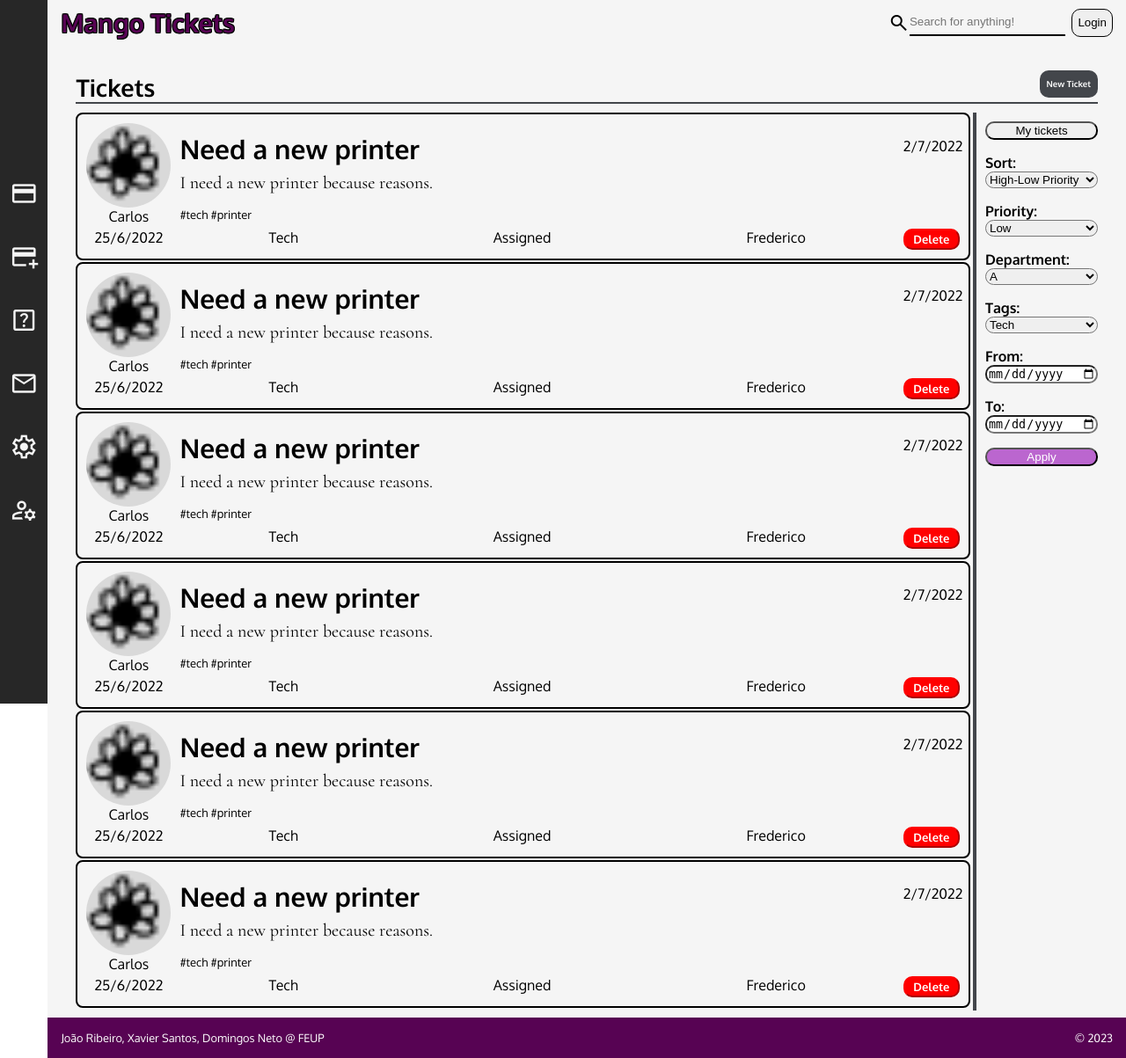
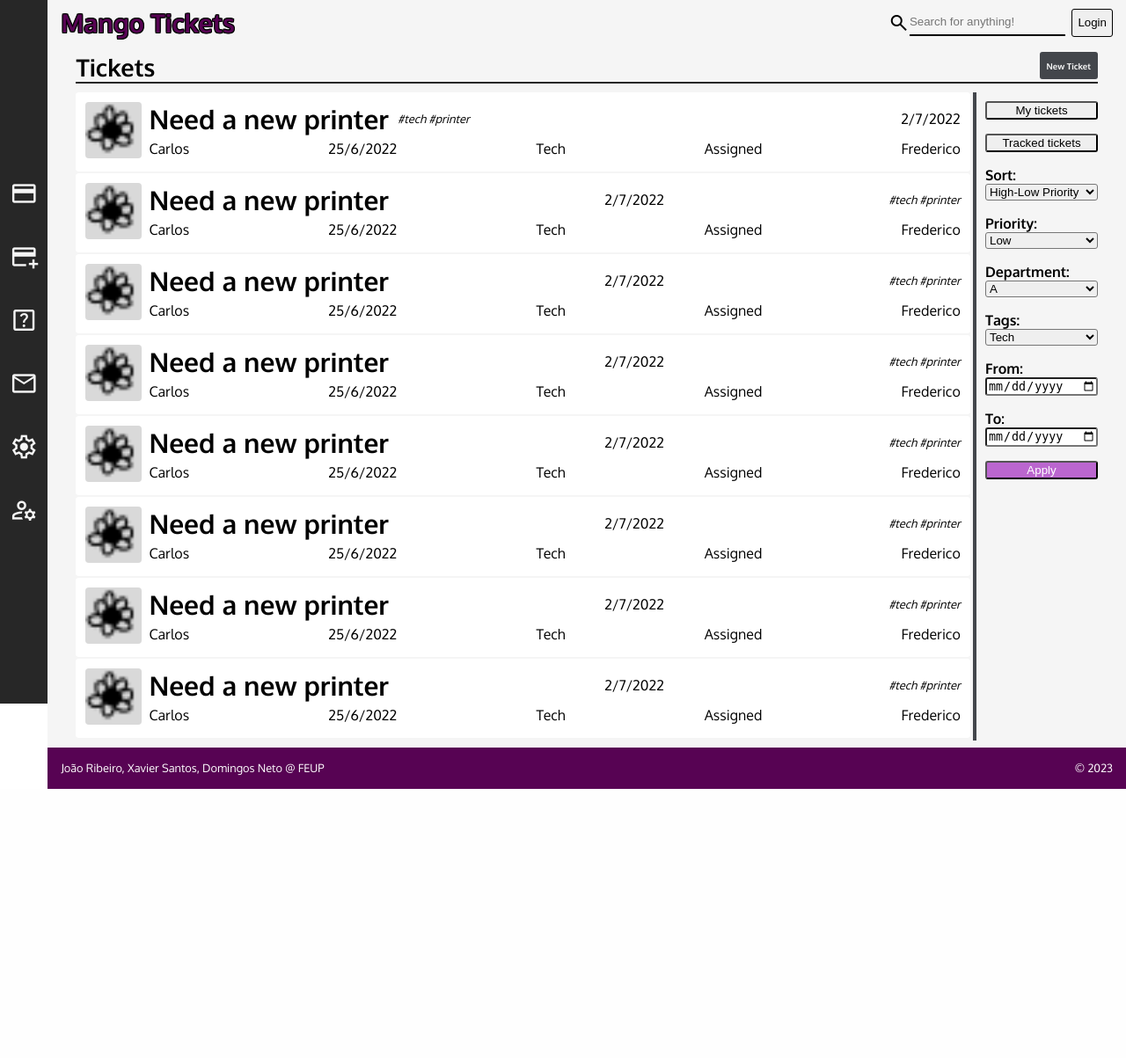
Before and after one commit to domingosneto03/TroubleTickets, a PHP site: page /ticket_list.html in a window 1280 px wide. Shown: the whole page at 88% size. After the commit the page ends 897 px from the top, so only its background shows below. Run offline with PHP 8.4, Linux system fonts and the light colour scheme.

Commit message:
major changes and stuff

```diff
--- a/CSS/style.css
+++ b/CSS/style.css
@@ -105,7 +105,7 @@ body {
 #login_button input {
     height: 32px;
     border: 1px solid black;
-    border-radius: 10px;
+    border-radius: 3px;
     /* display: none; */
     /* acionar quando estiver logged in, mudar display de #profile_pic */
 }
@@ -186,5 +186,5 @@ main {
     font-family: 'Oxygen', sans-serif;
     font-weight: 700;
     font-size: 1.7em;
-    margin-bottom: 0;
+    margin: 0;
 }
--- a/CSS/ticket_listing_css.css
+++ b/CSS/ticket_listing_css.css
@@ -4,6 +4,8 @@
 main {
     display: flex;
     flex-direction: column;
+
+    background-color: whitesmoke;
 }
 
 #top_bar {
@@ -11,7 +13,7 @@ main {
     flex-direction: row;
     justify-content: space-between;
     border: none;
-    border-bottom: 2px solid #43464b;
+    border-bottom: 2px solid #272727;
 }
 
 #new_ticket {
@@ -22,10 +24,9 @@ main {
     padding-right: 0.5rem;
     background-color: #43464b;
     height: fit-content;
-    border-radius: 10px;
+    border-radius: 3px;
     text-decoration: none;
     color: white;
-    margin-top: 1.3rem;
 }
 
 #new_ticket:hover {
@@ -59,7 +60,7 @@ main {
 }
 
 #filters input, #filters select {
-    border-radius: 10px;
+    border-radius: 3px;
 }
 
 #filters input[type=submit]{
@@ -68,7 +69,7 @@ main {
 }
 
 #filters input[value="Tracked tickets"] {
-    display: none;
+    /* display: none;  */
     /*change if user is agent_admin */
 }
 
@@ -98,88 +99,82 @@ main {
 }
 
 .ticket {
-    border-radius: 8px;
-    border: 2px solid black;
+    border-radius: 3px;
+    border: 1px solid white;
     margin-bottom: 2px;
     color: black;
     padding: 10px;
 
     display: grid;
-    grid-template-columns: 6rem auto auto auto 4rem;
-    grid-template-rows: 3rem 3rem 1.5rem 1.5rem;
+    grid-template-columns: 4rem auto;
+    grid-template-rows: auto auto;
+
+    background-color: white;
+}
+
+.ticket:hover {
+    border-color: #424242;
 }
 
 .ticket_user_img {
-    width: 6rem;
-    height: 6rem;
+    width: 4rem;
+    height: 4rem;
     grid-column: 1;
     grid-row-start: 1;
-    grid-row-end: 2;
+    grid-row-end: 3;
 
-    border-radius: 3rem;
+    border-radius: 4px;
 }
 
 .ticket_user_img img {
-    width: 6rem;
-    height: 6rem;
-    border-radius: 3rem;
+    width: 4rem;
+    height: 4rem;
+    border-radius: 4px;
+}
+
+.ticket_info_bottom, .ticket_info_top {
+    display: flex;
+    flex-direction: row;
+    justify-content: space-between;
+    height: fit-content;
+    padding-left: 0.5rem;
+    align-items: center;
+}
+
+.ticket_info_top {
+    grid-column: 2;
+    grid-row: 1;
+}
+
+.ticket_info_top div {
+    display: flex;
+    flex-direction: row;
+    align-items: center;
 }
 
 .ticket_title {
     font-weight: 700;
     font-size: 30px;
     margin: 0;
-    padding-top: 10px;
-    padding-left: 10px;
     font-family: 'Oxygen', sans-serif;
-
-    grid-column-start: 2;
-    grid-column-end: 5;
-    grid-row: 1;
 }
 
 .ticket_title h4 {
     margin: 0;
 }
 
-.ticket_text {
-    font-family: 'Cormorant', serif;
-    font-weight: 400;
-    font-size: 20px;
-    margin: 0;
-    height: fit-content;
-    padding-top: 8px;
-    padding-left: 10px;
-    margin-bottom: 10px;
-
-    grid-column-start: 2;
-    grid-column-end: 6;
-    grid-row: 2;
-}
-
-.ticket_text p {
-    margin: 0;
-}
-
 .ticket_deadline {
-    grid-column: 5;
-    grid-row: 1;
-
     font-family: 'Oxygen', sans-serif;
     font-weight: 400;
     font-size: 1rem;
-
+    margin: 0;
+    height: fit-content;
     width: fit-content;
 }
 
-.ticket_date {
-    grid-column: 1;
-    grid-row: 4;
-}
-
-.ticket_user {
-    grid-column: 1;
-    grid-row: 3;
+.ticket_info_bottom {
+    grid-column: 2;
+    grid-row: 2;
 }
 
 .ticket_tags {
@@ -191,8 +186,11 @@ main {
     font-weight: 400;
     font-size: 13px;
     padding-left: 10px;
+    font-style: italic;
+    margin: 0;
 
-    margin: 0;
+    height: fit-content;
+    width: fit-content;
 }
 
 .ticket_department {
@@ -236,7 +234,7 @@ main {
     display: inline-block;
     background-color: red;
     border-color: red;
-    border-radius: 10px;
+    border-radius: 3px;
     color: white;
     font-weight: 700;
     font-size: 13px;
--- a/admin_page.html
+++ b/admin_page.html
@@ -71,7 +71,6 @@
                             </a>
                             <p class="agent_list_item_rating">4.5/5</p>
                             <button class="admin_promoter">Promote to Admin</button>
-                            <button class="client_demoter">Demote to Client</button>
                         </article>
                         <article class="agent_list_item">
                             <a href="" class="agent_list_item_img"><img src="Group 1.png" alt=""></a>
@@ -80,7 +79,6 @@
                             </a>
                             <p class="agent_list_item_rating">4.5/5</p>
                             <button class="admin_promoter">Promote to Admin</button>
-                            <button class="client_demoter">Demote to Client</button>
                         </article>
                         <article class="agent_list_item">
                             <a href="" class="agent_list_item_img"><img src="Group 1.png" alt=""></a>
@@ -89,7 +87,6 @@
                             </a>
                             <p class="agent_list_item_rating">4.5/5</p>
                             <button class="admin_promoter">Promote to Admin</button>
-                            <button class="client_demoter">Demote to Client</button>
                         </article>
                         <article class="agent_list_item">
                             <a href="" class="agent_list_item_img"><img src="Group 1.png" alt=""></a>
@@ -98,7 +95,6 @@
                             </a>
                             <p class="agent_list_item_rating">4.5/5</p>
                             <button class="admin_promoter">Promote to Admin</button>
-                            <button class="client_demoter">Demote to Client</button>
                         </article>
                         <article class="agent_list_item">
                             <a href="" class="agent_list_item_img"><img src="Group 1.png" alt=""></a>
@@ -107,7 +103,6 @@
                             </a>
                             <p class="agent_list_item_rating">4.5/5</p>
                             <button class="admin_promoter">Promote to Admin</button>
-                            <button class="client_demoter">Demote to Client</button>
                         </article>
                     </div>
                 </div>
--- a/profile.html
+++ b/profile.html
@@ -67,6 +67,11 @@
                 <a href="">
                     <button formaction="#" formmethod="post">Edit Profile</button>
                 </a>
+                <!-- choose which of these to display using php magic -->
+                <!-- these options only appear to Admins visiting the page -->
+                <button class="admin_promoter">Promote to Admin</button>
+                <button class="agent_promoter">Promote to Agent</button>
+                <button class="client_demoter">Demote to Client</button>
             </aside>
             <section id="info">
                 <div>
--- a/ticket_list.html
+++ b/ticket_list.html
@@ -67,83 +67,143 @@
 
             <div id="tickets_main">
                 <article id="tickets">
+                    <!-- isto é trabalho para PHP, desculpa Ribeiro -->
+
+                    <!-- CLIENTS: só podem ver os seus tickets (não aparece opção "My tickets" nem "Tracked Tickets") -->
+                    <!-- AGENTS: só podem ver os tickets do seu departamento (não aparece opção de departamento (a não
+                        ser que carreguem em "My tickets")) -->
+                    <!-- ADMINS: podem ver todos os bilhetes, tipo agents mas sem limitação de departamento -->
+
+                    <!-- tickets fechados não aparecem na lista -->
                     <article class="ticket">
+                        <a href="" class="ticket_user_img"><img src="Group 1.png" alt="florzinha uau"></a>
+                        <div class="ticket_info_top">
+                            <div>
                                 <a href="placeholder_ticket_info.html" class="ticket_title"><h4>Need a new printer</h4></a> <!-- link para o ticket -->
+                                <p class="ticket_tags"> #tech #printer</p>
+                            </div>
+                            <p class="ticket_deadline">2/7/2022</p>
+                        </div>
+                        <div class="ticket_info_bottom">
+                            <a href="" class="ticket_user"><p>Carlos</p></a>
+                            <p class="ticket_date">25/6/2022</p>
+                            <p class="ticket_department">Tech</p>
+                            <p class="ticket_status">Assigned</p>
+                            <a href="" class="ticket_agent"><p>Frederico</p></a>
+                        </div>
+                        <!-- <button class="ticket_destroyer">Delete</button> -->
+                    </article>
+                    <article class="ticket">
                         <a href="" class="ticket_user_img"><img src="Group 1.png" alt="florzinha uau"></a>
-                        <a href="placeholder_ticket_info.html" class="ticket_text"><p>I need a new printer because reasons.</p></a>
-                        <p class="ticket_date">25/6/2022</p>
-                        <a href="" class="ticket_user"><p>Carlos</p></a>
-                        <a href="" class="ticket_agent"><p>Frederico</p></a>
-                        <p class="ticket_status">Assigned</p>
+                        <div class="ticket_info_top">
+                            <a href="placeholder_ticket_info.html" class="ticket_title"><h4>Need a new printer</h4></a> <!-- link para o ticket -->
                             <p class="ticket_deadline">2/7/2022</p>
                             <p class="ticket_tags"> #tech #printer</p>
+                        </div>
+                        <div class="ticket_info_bottom">
+                            <a href="" class="ticket_user"><p>Carlos</p></a>
+                            <p class="ticket_date">25/6/2022</p>
                             <p class="ticket_department">Tech</p>
-                        <button class="ticket_destroyer">Delete</button>
+                            <p class="ticket_status">Assigned</p>
+                            <a href="" class="ticket_agent"><p>Frederico</p></a>
+                        </div>
+                        <!-- <button class="ticket_destroyer">Delete</button> -->
                     </article>
                     <article class="ticket">
+                        <a href="" class="ticket_user_img"><img src="Group 1.png" alt="florzinha uau"></a>
+                        <div class="ticket_info_top">
                             <a href="placeholder_ticket_info.html" class="ticket_title"><h4>Need a new printer</h4></a> <!-- link para o ticket -->
-                        <a href="" class="ticket_user_img"><img src="Group 1.png" alt="florzinha uau"></a>
-                        <a href="placeholder_ticket_info.html" class="ticket_text"><p>I need a new printer because reasons.</p></a>
-                        <p class="ticket_date">25/6/2022</p>
-                        <a href="" class="ticket_user"><p>Carlos</p></a>
-                        <a href="" class="ticket_agent"><p>Frederico</p></a>
-                        <p class="ticket_status">Assigned</p>
                             <p class="ticket_deadline">2/7/2022</p>
                             <p class="ticket_tags"> #tech #printer</p>
+                        </div>
+                        <div class="ticket_info_bottom">
+                            <a href="" class="ticket_user"><p>Carlos</p></a>
+                            <p class="ticket_date">25/6/2022</p>
                             <p class="ticket_department">Tech</p>
-                        <button class="ticket_destroyer">Delete</button>
+                            <p class="ticket_status">Assigned</p>
+                            <a href="" class="ticket_agent"><p>Frederico</p></a>
+                        </div>
+                        <!-- <button class="ticket_destroyer">Delete</button> -->
                     </article>
                     <article class="ticket">
+                        <a href="" class="ticket_user_img"><img src="Group 1.png" alt="florzinha uau"></a>
+                        <div class="ticket_info_top">
                             <a href="placeholder_ticket_info.html" class="ticket_title"><h4>Need a new printer</h4></a> <!-- link para o ticket -->
-                        <a href="" class="ticket_user_img"><img src="Group 1.png" alt="florzinha uau"></a>
-                        <a href="placeholder_ticket_info.html" class="ticket_text"><p>I need a new printer because reasons.</p></a>
-                        <p class="ticket_date">25/6/2022</p>
-                        <a href="" class="ticket_user"><p>Carlos</p></a>
-                        <a href="" class="ticket_agent"><p>Frederico</p></a>
-                        <p class="ticket_status">Assigned</p>
                             <p class="ticket_deadline">2/7/2022</p>
                             <p class="ticket_tags"> #tech #printer</p>
+                        </div>
+                        <div class="ticket_info_bottom">
+                            <a href="" class="ticket_user"><p>Carlos</p></a>
+                            <p class="ticket_date">25/6/2022</p>
                             <p class="ticket_department">Tech</p>
-                        <button class="ticket_destroyer">Delete</button>
+                            <p class="ticket_status">Assigned</p>
+                            <a href="" class="ticket_agent"><p>Frederico</p></a>
+                        </div>
+                        <!-- <button class="ticket_destroyer">Delete</button> -->
                     </article>
                     <article class="ticket">
+                        <a href="" class="ticket_user_img"><img src="Group 1.png" alt="florzinha uau"></a>
+                        <div class="ticket_info_top">
                             <a href="placeholder_ticket_info.html" class="ticket_title"><h4>Need a new printer</h4></a> <!-- link para o ticket -->
-                        <a href="" class="ticket_user_img"><img src="Group 1.png" alt="florzinha uau"></a>
-                        <a href="placeholder_ticket_info.html" class="ticket_text"><p>I need a new printer because reasons.</p></a>
-                        <p class="ticket_date">25/6/2022</p>
-                        <a href="" class="ticket_user"><p>Carlos</p></a>
-                        <a href="" class="ticket_agent"><p>Frederico</p></a>
-                        <p class="ticket_status">Assigned</p>
                             <p class="ticket_deadline">2/7/2022</p>
                             <p class="ticket_tags"> #tech #printer</p>
+                        </div>
+                        <div class="ticket_info_bottom">
+                            <a href="" class="ticket_user"><p>Carlos</p></a>
+                            <p class="ticket_date">25/6/2022</p>
                             <p class="ticket_department">Tech</p>
-                        <button class="ticket_destroyer">Delete</button>
+                            <p class="ticket_status">Assigned</p>
+                            <a href="" class="ticket_agent"><p>Frederico</p></a>
+                        </div>
+                        <!-- <button class="ticket_destroyer">Delete</button> -->
                     </article>
                     <article class="ticket">
+                        <a href="" class="ticket_user_img"><img src="Group 1.png" alt="florzinha uau"></a>
+                        <div class="ticket_info_top">
                             <a href="placeholder_ticket_info.html" class="ticket_title"><h4>Need a new printer</h4></a> <!-- link para o ticket -->
-                        <a href="" class="ticket_user_img"><img src="Group 1.png" alt="florzinha uau"></a>
-                        <a href="placeholder_ticket_info.html" class="ticket_text"><p>I need a new printer because reasons.</p></a>
-                        <p class="ticket_date">25/6/2022</p>
-                        <a href="" class="ticket_user"><p>Carlos</p></a>
-                        <a href="" class="ticket_agent"><p>Frederico</p></a>
-                        <p class="ticket_status">Assigned</p>
                             <p class="ticket_deadline">2/7/2022</p>
                             <p class="ticket_tags"> #tech #printer</p>
+                        </div>
+                        <div class="ticket_info_bottom">
+                            <a href="" class="ticket_user"><p>Carlos</p></a>
+                            <p class="ticket_date">25/6/2022</p>
                             <p class="ticket_department">Tech</p>
-                        <button class="ticket_destroyer">Delete</button>
+                            <p class="ticket_status">Assigned</p>
+                            <a href="" class="ticket_agent"><p>Frederico</p></a>
+                        </div>
+                        <!-- <button class="ticket_destroyer">Delete</button> -->
                     </article>
                     <article class="ticket">
+                        <a href="" class="ticket_user_img"><img src="Group 1.png" alt="florzinha uau"></a>
+                        <div class="ticket_info_top">
                             <a href="placeholder_ticket_info.html" class="ticket_title"><h4>Need a new printer</h4></a> <!-- link para o ticket -->
-                        <a href="" class="ticket_user_img"><img src="Group 1.png" alt="florzinha uau"></a>
-                        <a href="placeholder_ticket_info.html" class="ticket_text"><p>I need a new printer because reasons.</p></a>
-                        <p class="ticket_date">25/6/2022</p>
-                        <a href="" class="ticket_user"><p>Carlos</p></a>
-                        <a href="" class="ticket_agent"><p>Frederico</p></a>
-                        <p class="ticket_status">Assigned</p>
                             <p class="ticket_deadline">2/7/2022</p>
                             <p class="ticket_tags"> #tech #printer</p>
+                        </div>
+                        <div class="ticket_info_bottom">
+                            <a href="" class="ticket_user"><p>Carlos</p></a>
+                            <p class="ticket_date">25/6/2022</p>
                             <p class="ticket_department">Tech</p>
-                        <button class="ticket_destroyer">Delete</button>
+                            <p class="ticket_status">Assigned</p>
+                            <a href="" class="ticket_agent"><p>Frederico</p></a>
+                        </div>
+                        <!-- <button class="ticket_destroyer">Delete</button> -->
+                    </article>
+                    <article class="ticket">
+                        <a href="" class="ticket_user_img"><img src="Group 1.png" alt="florzinha uau"></a>
+                        <div class="ticket_info_top">
+                            <a href="placeholder_ticket_info.html" class="ticket_title"><h4>Need a new printer</h4></a> <!-- link para o ticket -->
+                            <p class="ticket_deadline">2/7/2022</p>
+                            <p class="ticket_tags"> #tech #printer</p>
+                        </div>
+                        <div class="ticket_info_bottom">
+                            <a href="" class="ticket_user"><p>Carlos</p></a>
+                            <p class="ticket_date">25/6/2022</p>
+                            <p class="ticket_department">Tech</p>
+                            <p class="ticket_status">Assigned</p>
+                            <a href="" class="ticket_agent"><p>Frederico</p></a>
+                        </div>
+                        <!-- <button class="ticket_destroyer">Delete</button> -->
                     </article>
                 </article>
                 <form id="filters">
```
Also changed, not shown: CSS/faq.css (+26 -0 lines), CSS/new_ticket.css (+9 -4 lines), CSS/ticket_info.css (+45 -1 lines), admin_page.css (+25 -14 lines), faq.html (+12 -1 lines), new_ticket.html (+6 -7 lines), placeholder_ticket_info.html (+39 -3 lines). Lines whose indentation alone changed are shown as unchanged.
